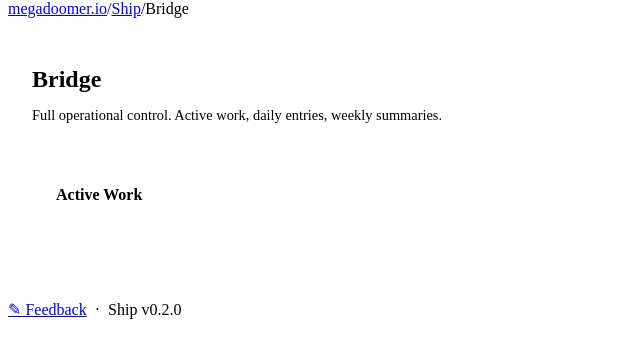
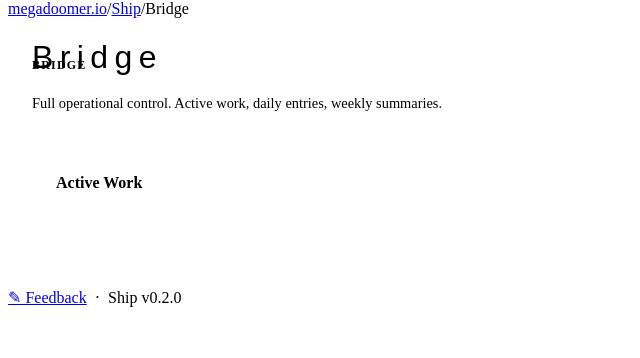
Before and after one commit to megadoomer-io/ship, a Python web app: template src/ship/templates/bridge.html in a window 1280 px wide. Shown: the part 50-408 px from the top of the page, without its empty margins (0-640 px from the left). Run offline with Jinja, Linux system fonts and the light colour scheme; the template is opened without the code that fills it, so the values that code supplies are empty; some web fonts are replaced.

Commit message:
feat: floating pill view-as, uppercase headings, Irken font shadow
Three design unification changes matching Portal's visual language:

1. View-as controls moved from inline bar to fixed bottom-left pill
   (.floating-controls + .btn-toggle), matching Portal's pattern.

2. Page headings (Bridge, Observation Deck, etc.) now use uppercase
   group-label style with tracked letter-spacing and border-bottom,
   matching Portal's ADMIN/MEDIA group headers. Error pages excluded
   via .page-heading class scoping.

3. Irken alien font shadow behind page headings via ::before pseudo-
   element with triple-layer green glow, matching Portal's hero
   heading effect. Uses data-irken attribute for per-page text.

Co-Authored-By: Claude Opus 4.6 (1M context) <noreply@anthropic.com>

```diff
--- a/src/ship/static/css/style.css
+++ b/src/ship/static/css/style.css
@@ -1,4 +1,10 @@
 /* Ship-specific styles. Shared variables come from /static/shared.css */
+
+@font-face {
+    font-family: 'Irken';
+    src: url('/fonts/irken.ttf') format('truetype');
+    font-display: swap;
+}
 
 .content {
     max-width: 960px;
@@ -11,6 +17,34 @@ h1 {
     font-weight: 700;
     margin-bottom: 0.5rem;
     color: var(--accent);
+}
+
+h1.page-heading {
+    font-size: 0.75rem;
+    text-transform: uppercase;
+    letter-spacing: 0.1em;
+    padding-bottom: 0.5rem;
+    border-bottom: 1px solid var(--border);
+    position: relative;
+}
+
+h1.page-heading::before {
+    content: attr(data-irken);
+    font-family: 'Irken', sans-serif;
+    font-weight: 400;
+    font-size: 2rem;
+    position: absolute;
+    top: -0.6em;
+    left: 0;
+    color: var(--accent);
+    opacity: var(--title-shadow-opacity);
+    z-index: -1;
+    text-shadow: 0 0 8px var(--accent),
+                 0 0 20px var(--accent),
+                 0 0 40px color-mix(in srgb, var(--accent), transparent 50%);
+    letter-spacing: 0.2em;
+    text-transform: none;
+    pointer-events: none;
 }
 
 .page-blurb {
--- a/src/ship/templates/bridge.html
+++ b/src/ship/templates/bridge.html
@@ -3,7 +3,7 @@
 {% block crumb %}<span class="sep">/</span>Bridge{% endblock %}
 
 {% block content %}
-<h1>Bridge</h1>
+<h1 class="page-heading" data-irken="Bridge">Bridge</h1>
 <p class="page-blurb">Full operational control. Active work, daily entries, weekly summaries.</p>
 
 <section class="card">
--- a/src/ship/templates/captains_log.html
+++ b/src/ship/templates/captains_log.html
@@ -3,7 +3,7 @@
 {% block crumb %}<span class="sep">/</span>Captain's Log{% endblock %}
 
 {% block content %}
-<h1>Captain's Log</h1>
+<h1 class="page-heading" data-irken="Captain's Log">Captain's Log</h1>
 <p class="page-blurb">Reflections on the voyage. Patterns, insights, and course corrections.</p>
 
 {% if retros %}
--- a/src/ship/templates/observation_deck.html
+++ b/src/ship/templates/observation_deck.html
@@ -3,7 +3,7 @@
 {% block crumb %}<span class="sep">/</span>Observation Deck{% endblock %}
 
 {% block content %}
-<h1>Observation Deck</h1>
+<h1 class="page-heading" data-irken="Observation Deck">Observation Deck</h1>
 <p class="page-blurb">The view from above. What's in flight, what just shipped, what's coming.</p>
 
 <div class="period-filter">
--- a/src/ship/templates/porthole.html
+++ b/src/ship/templates/porthole.html
@@ -3,7 +3,7 @@
 {% block crumb %}<span class="sep">/</span>Porthole{% endblock %}
 
 {% block content %}
-<h1>Porthole</h1>
+<h1 class="page-heading" data-irken="Porthole">Porthole</h1>
 <p class="page-blurb">A window into the work. Retros and summaries, distilled.</p>
 
 {% if timeline %}
```
Also changed, not shown: other parts of src/ship/static/css/style.css (+26 -17 lines), DESIGN.md (+21 -13 lines), src/ship/templates/base.html (+14 -16 lines).
